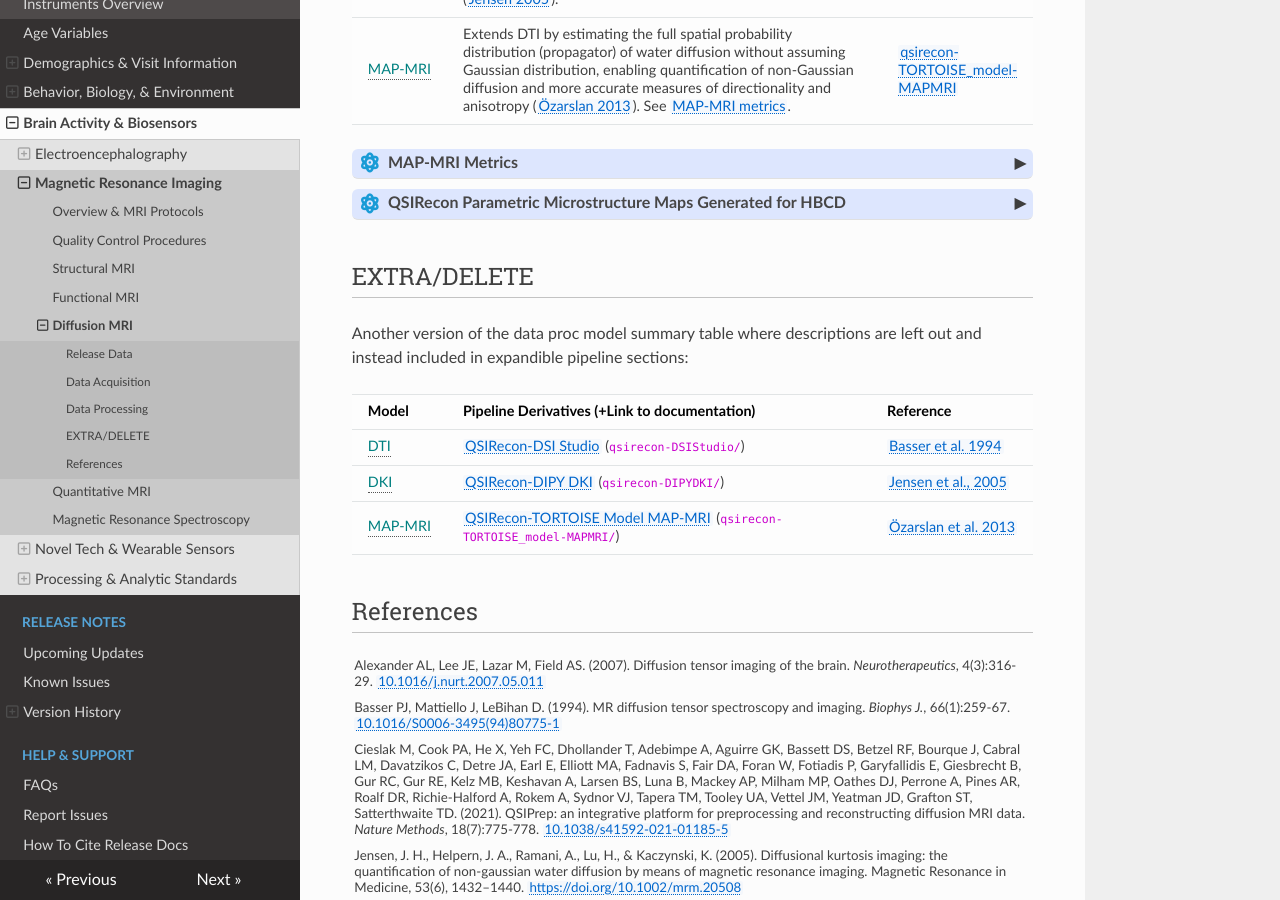
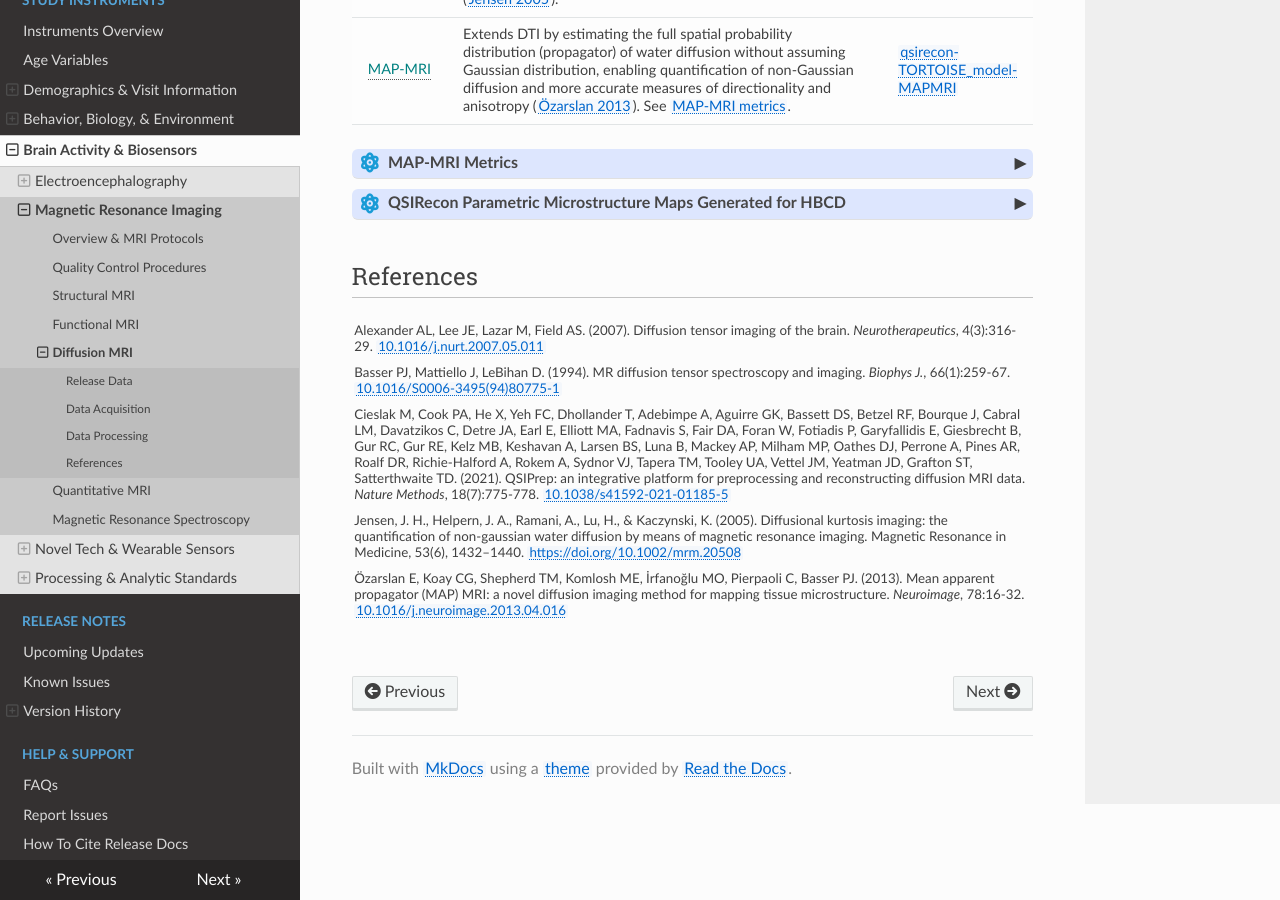
Before and after one commit to nbdc-datahub/hbcd-docs, an MkDocs documentation site: the page built from docs/instruments/mri/dmri.md, in a window 1280 px wide and 900 px high, scrolled down 1745 px. Built offline with MkDocs 1.6.1, drawn with Linux system fonts in a browser that asks for light colours; nearby versions of some CDN libraries.

Commit message:
delete extra dMRI table

```diff
--- a/docs/instruments/mri/dmri.md
+++ b/docs/instruments/mri/dmri.md
@@ -735,38 +735,6 @@ Diffusion data are preprocessed through **[QSIPrep](https://qsiprep.readthedocs.
 </table>
 </div>
 
-## EXTRA/DELETE
-
-Another version of the data proc model summary table where descriptions are left out and instead included in expandible pipeline sections:
-
-<table class="table-no-vertical-lines" style="width: 100%; border-collapse: collapse; table-layout: fixed;">
-<thead>
-  <tr>
-    <th>Model</th>
-    <th>Pipeline Derivatives (+Link to documentation)</th>
-    <th>Reference</th>
-  </tr>
-</thead>
-<tbody>
-<tr>
-  <td><span class="tooltip tooltip-right">DTI<span class="tooltiptext">Diffusion Tensor Imaging</span></span></td>
-  <td><a href="#qsirecon-DSIStudio">QSIRecon-DSI Studio</a> (<code>qsirecon-DSIStudio/</code>)</td>
-  <td><a href="https://doi.org/10.1016/S0006-3495(94)80775-1">Basser et al. 1994</a></td>
-</tr>
-<tr>
-  <td><span class="tooltip tooltip-right">DKI<span class="tooltiptext">Diffusion Kurtosis Imaging</span></span></td>
-  <td><a href="#qsirecon-DIPYDKI">QSIRecon-DIPY DKI</a> (<code>qsirecon-DIPYDKI/</code>)</td>
-  <td><a href="https://doi.org/10.1002/mrm.20508">Jensen et al., 2005</a></td>
-</tr>
-<tr>
-  <td><span class="tooltip tooltip-right">MAP-MRI<span class="tooltiptext">Mean Apparent Propagator</span></span></td>
-  <td><a href="#qsirecon-TORTOISE">QSIRecon-TORTOISE Model MAP-MRI</a> (<code>qsirecon-TORTOISE_model-MAPMRI/</code>)</td>
-  <td><a href="https://doi.org/10.1016/j.neuroimage.2013.04.016">Özarslan et al. 2013</a></td>
-</tr>
-</tbody>
-</table>
-
-
 ## References
 <div class="references">
     <p>Alexander AL, Lee JE, Lazar M, Field AS. (2007). Diffusion tensor imaging of the brain. <em>Neurotherapeutics</em>, 4(3):316-29. <a href="https://doi.org/10.1016/j.nurt.2007.05.011">10.1016/j.nurt.2007.05.011</a></p>
```
